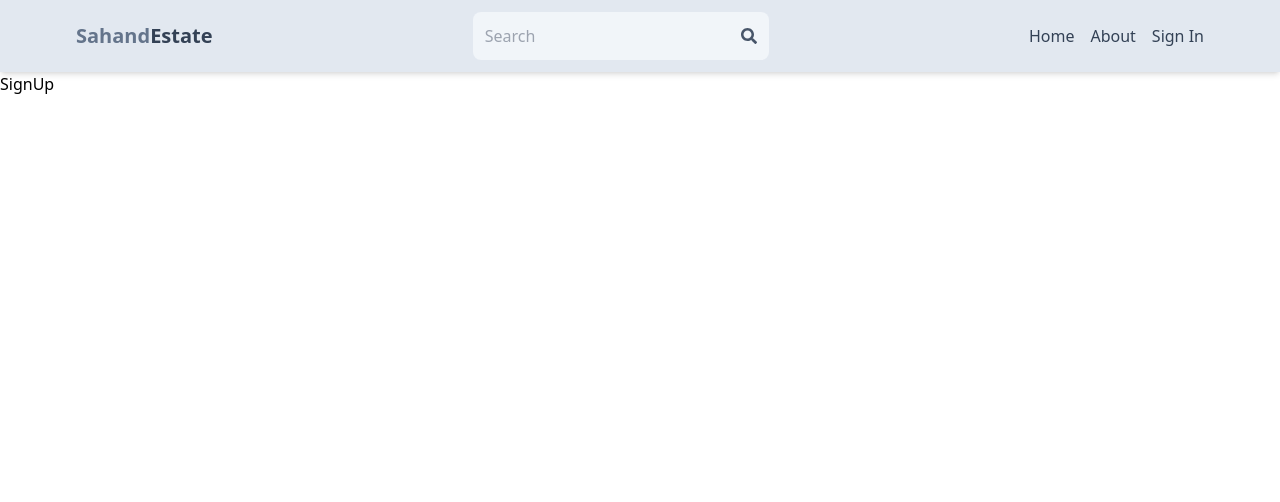
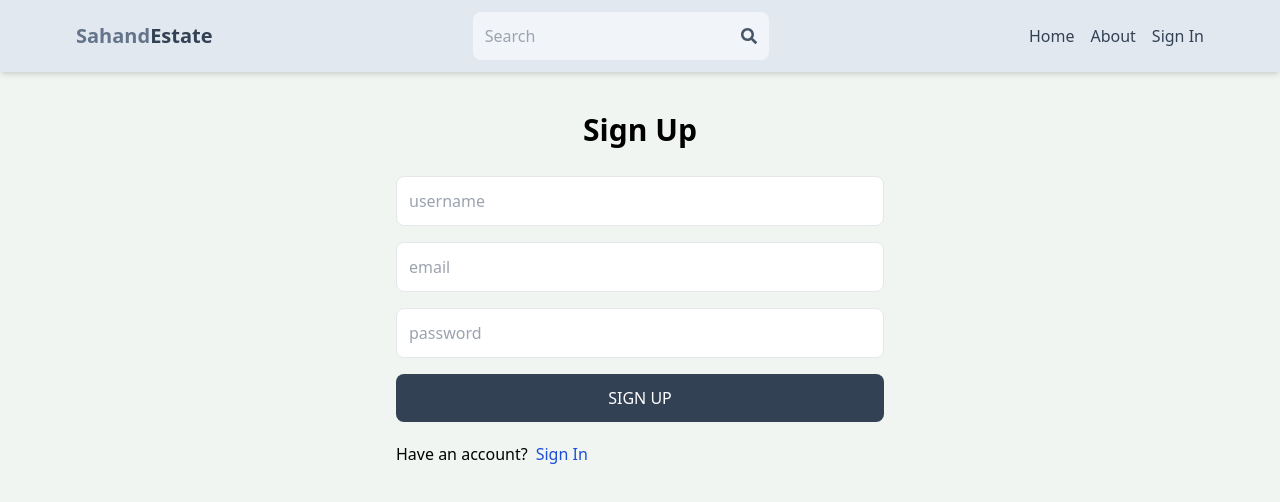
Before and after one commit to vaishnavBorade/real-estate-marketplace, a React (Vite) app in the folder real-estate-marketplace/: page /sign-up in a window 1280 px wide. Shown: the top 502 px of the page. Built offline with nearby package versions, Linux system fonts and the light colour scheme.

Commit message:
sign up page ui

```diff
--- a/real-estate-marketplace/src/index.css
+++ b/real-estate-marketplace/src/index.css
@@ -1,3 +1,7 @@
 @tailwind base;
 @tailwind components;
 @tailwind utilities;
+
+body{
+  background-color: rgb(241, 245, 241);
+}
--- a/real-estate-marketplace/src/pages/SignUp.jsx
+++ b/real-estate-marketplace/src/pages/SignUp.jsx
@@ -1,9 +1,22 @@
 import React from 'react'
+import { Link } from 'react-router-dom'
 
 export default function SignUp() {
   return (
-    <div>
-      SignUp
+    <div className='p-3 max-w-lg mx-auto'>
+      <h1 className='text-3xl text-center font-semibold my-7'>Sign Up</h1>
+      <form className='flex flex-col gap-4'>
+        <input type="text" placeholder='username' className='border p-3 rounded-lg' id='username' />
+        <input type="email" placeholder='email' className='border p-3 rounded-lg' id='email' />
+        <input type="password" placeholder='password' className='border p-3 rounded-lg' id='password' />
+        <button className='bg-slate-700 text-white p-3 rounded-lg uppercase hover:opacity-95 disabled:opacity-80'>Sign Up</button>
+      </form>
+      <div className='flex gap-2 mt-5'>
+        <p>Have an account?</p>
+        <Link to={'/sign-in'}>
+          <span className='text-blue-700'>Sign In</span>
+        </Link>
+      </div>
     </div>
   )
 }
```
